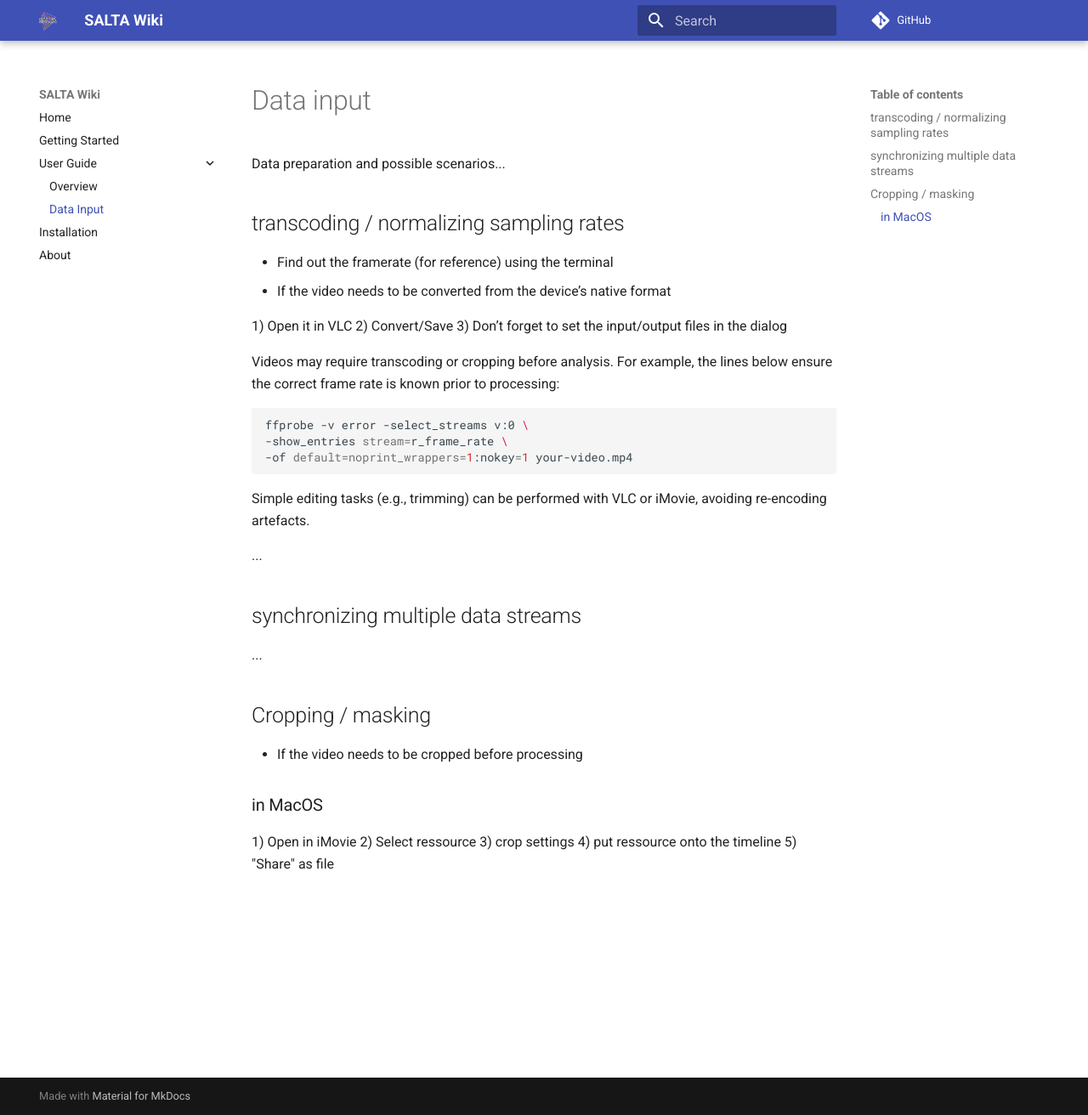
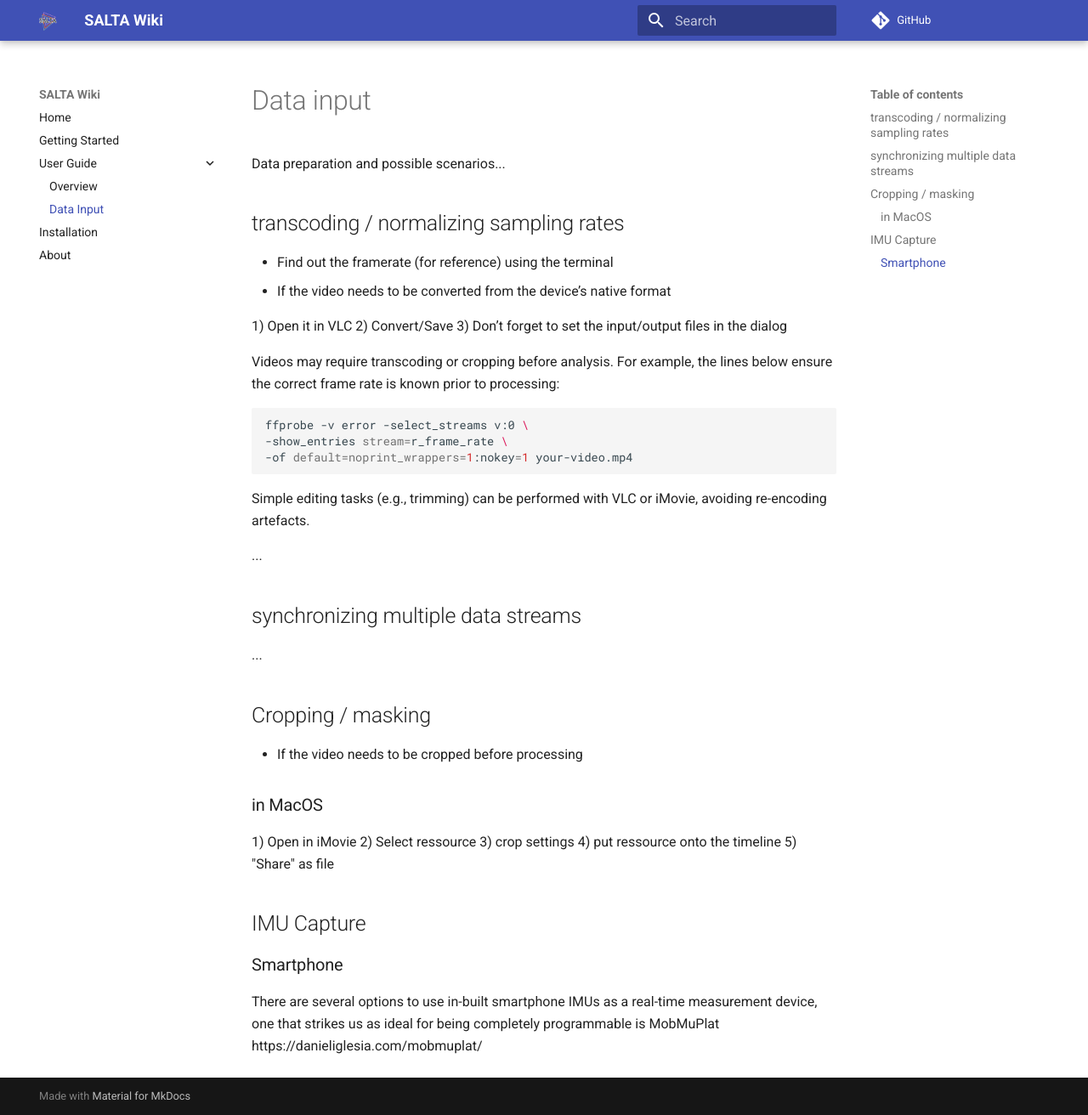
Before and after one commit to AdrianArtacho/salta_wiki, an MkDocs documentation site: the page built from docs/user-guide/data-input.md, in a window 1280 px wide and 1312 px high. Shown: the whole window at 85% size. Built offline with MkDocs 1.6.1 and Material for MkDocs 9.7.7, drawn with Linux system fonts in a browser that asks for light colours; comment, search, counter and statistics services are not loaded.

Commit message:
Document smartphone IMU usage with MobMuPlat
Added section on using smartphone IMUs with MobMuPlat.

```diff
--- a/docs/user-guide/data-input.md
+++ b/docs/user-guide/data-input.md
@@ -41,3 +41,10 @@ avoiding re-encoding artefacts.
 3) crop settings
 4) put ressource onto the timeline
 5) "Share" as file
+
+## IMU Capture
+
+### Smartphone
+
+There are several options to use in-built smartphone IMUs as a real-time measurement device, one that strikes us as ideal
+for being completely programmable is MobMuPlat https://danieliglesia.com/mobmuplat/
```
